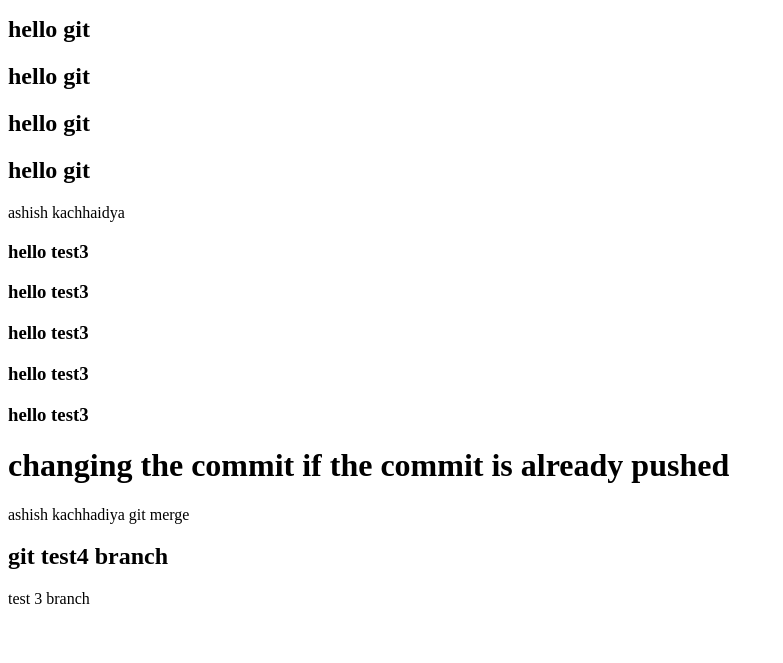
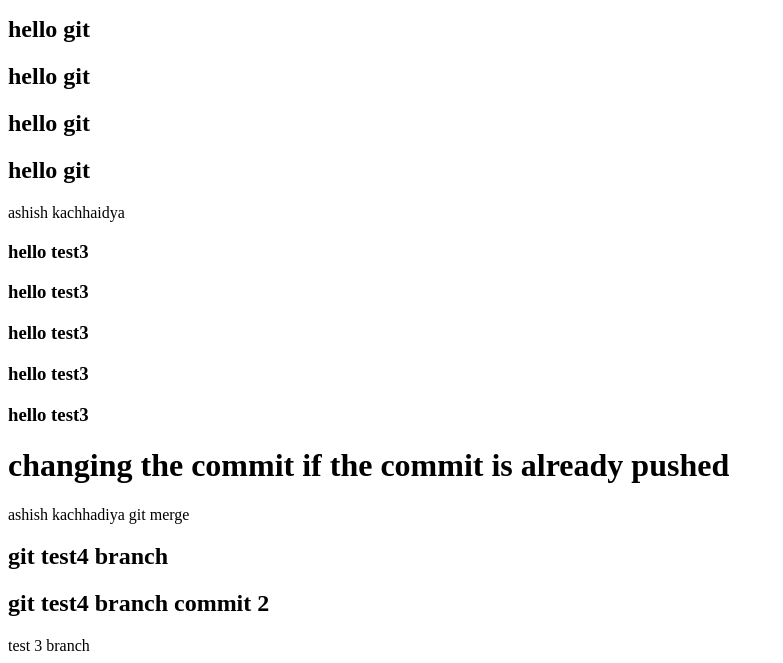
Before and after one commit to ashishkk22/git-gitflow-practical, a plain HTML site: page index.html in a window 1280 px wide. Shown: the part 461-1124 px from the top of the page, without its empty margins (0-783 px from the left). Before the commit the page ends 1077 px from the top, so only its background shows below. Drawn offline with Linux system fonts and the light colour scheme.

Commit message:
test2 commit test 2 commit

```diff
--- a/index.html
+++ b/index.html
@@ -28,6 +28,7 @@
     <h1>changing the commit if the commit is already pushed</h1>
     ashish kachhadiya git merge
     <h2>git test4 branch</h2>
+    <h2>git test4 branch commit 2</h2>
   </body>
 
   test 3 branch
```
